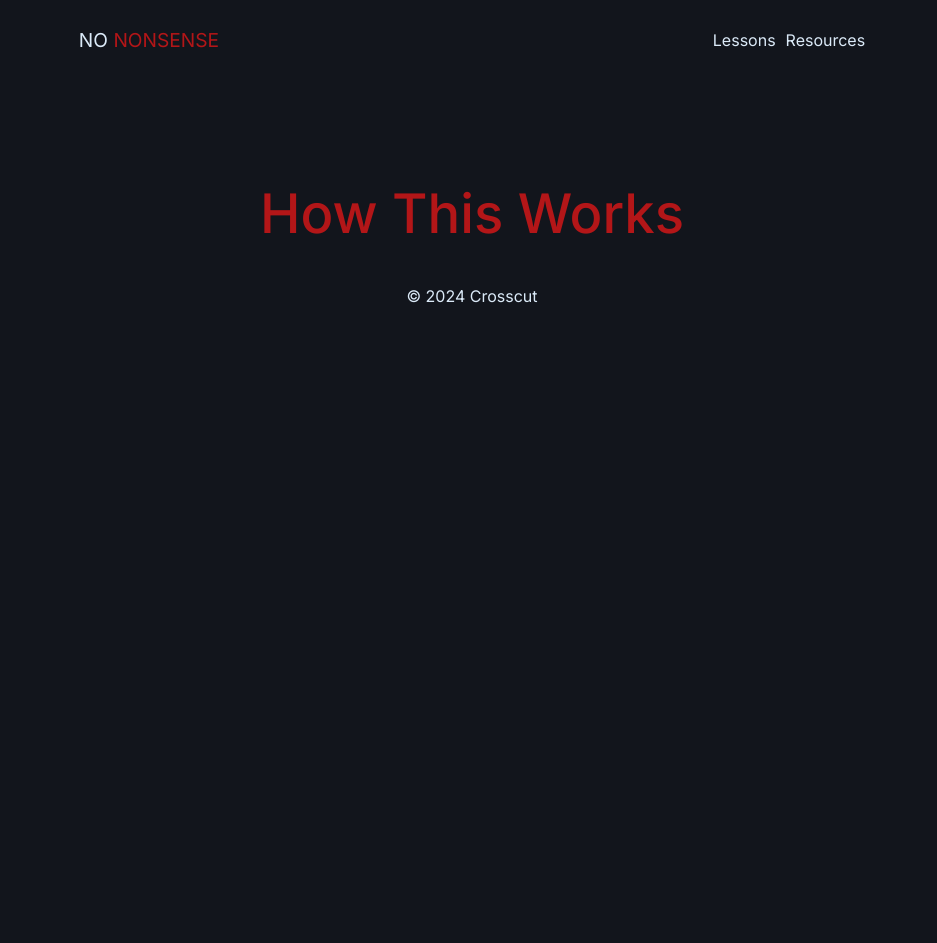
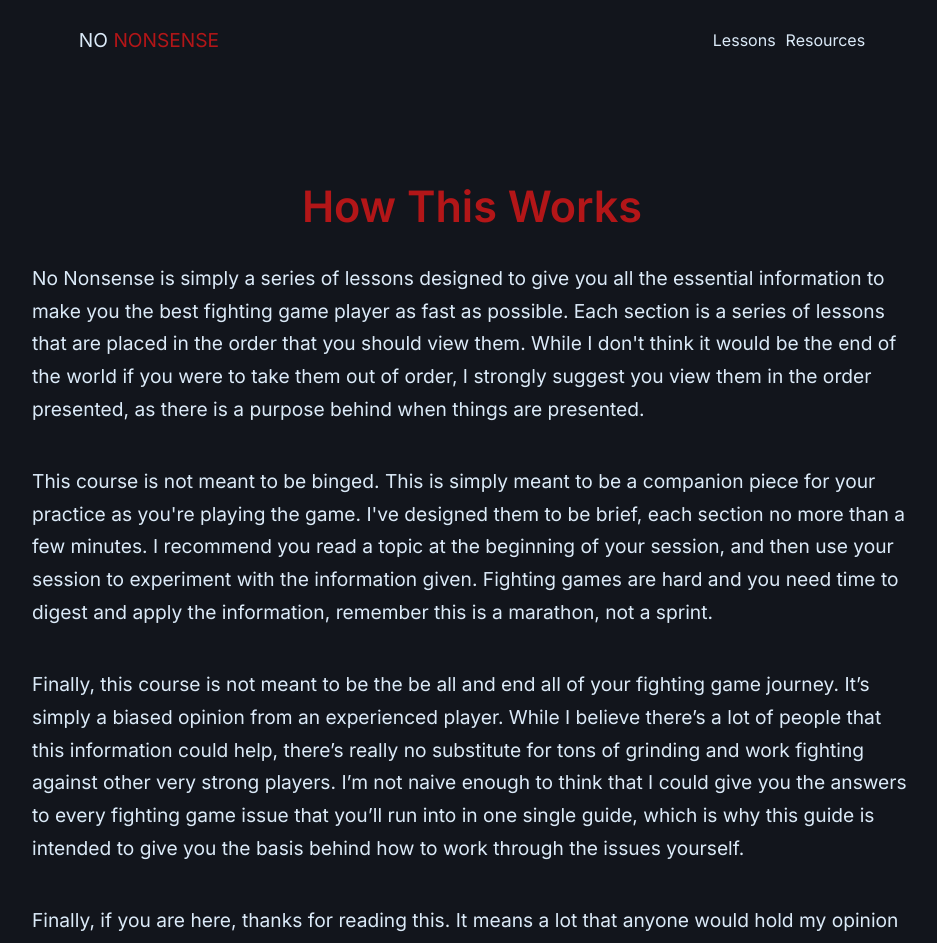
Before and after one commit to CrosscutX/nononsenseSF6, a React (Vite) app: page /lessons/howthisworks in a window 1280 px wide. Shown: the top 943 px of the page, without its empty margins (168-1105 px from the left). Before the commit the page ends 800 px from the top, so only its background shows below. Built offline with nearby package versions, Linux system fonts and the light colour scheme.

Commit message:
How this works/reorganization

```diff
--- a/src/App.jsx
+++ b/src/App.jsx
@@ -2,7 +2,7 @@ import React from "react";
 import Header from "./components/Header";
 import Footer from "./components/Footer";
 import Home from "./components/home/Home";
-import Lessons from "./components/lessons/Lessons";
+import Lessons from "./components/lessons/Dashboard/Lessons";
 import LessonsLayout from "./components/lessons/LessonsLayout";
 import HowThisWorks from "./components/lessons/Introduction/HowThisWorks";
 import Mindset from "./components/lessons/Introduction/Mindset";
--- a/src/components/lessons/Introduction/HowThisWorks.jsx
+++ b/src/components/lessons/Introduction/HowThisWorks.jsx
@@ -3,7 +3,41 @@ import React from "react";
 export default function HowThisWorks() {
   return (
     <>
-      <h1>How This Works</h1>
+      <h2>How This Works</h2>
+      <p>
+        No Nonsense is simply a series of lessons designed to give you all the
+        essential information to make you the best fighting game player as fast
+        as possible. Each section is a series of lessons that are placed in the
+        order that you should view them. While I don't think it would be the end
+        of the world if you were to take them out of order, I strongly suggest
+        you view them in the order presented, as there is a purpose behind when
+        things are presented.
+      </p>
+      <p>
+        This course is not meant to be binged. This is simply meant to be a
+        companion piece for your practice as you're playing the game. I've
+        designed them to be brief, each section no more than a few minutes. I
+        recommend you read a topic at the beginning of your session, and then
+        use your session to experiment with the information given. Fighting
+        games are hard and you need time to digest and apply the information,
+        remember this is a marathon, not a sprint.
+      </p>
+      <p>
+        Finally, this course is not meant to be the be all and end all of your
+        fighting game journey. It’s simply a biased opinion from an experienced
+        player. While I believe there’s a lot of people that this information
+        could help, there’s really no substitute for tons of grinding and work
+        fighting against other very strong players. I’m not naive enough to
+        think that I could give you the answers to every fighting game issue
+        that you’ll run into in one single guide, which is why this guide is
+        intended to give you the basis behind how to work through the issues
+        yourself.
+      </p>
+      <p>
+        Finally, if you are here, thanks for reading this. It means a lot that
+        anyone would hold my opinion in such high regard. Good luck and have
+        fun!
+      </p>
     </>
   );
 }
--- a/src/components/lessons/Introduction/Mindset.jsx
+++ b/src/components/lessons/Introduction/Mindset.jsx
@@ -4,6 +4,12 @@ export default function Mindset() {
   return (
     <>
       <h1>Mindset</h1>
+      <p>
+        This is probably the most important section that I’m going to write. The
+        single most important attribute that you can have as a player is a
+        strong mindset. You can do everything else right, but if this part of
+        the equation is off, you will not reach your full potential.{" "}
+      </p>
     </>
   );
 }
--- a/src/components/lessons/LessonsLayout.jsx
+++ b/src/components/lessons/LessonsLayout.jsx
@@ -1,9 +1,13 @@
 import React from "react";
 import { Outlet } from "react-router-dom";
+import { Link } from "react-router-dom";
 export default function LessonsLayout() {
   return (
     <main className="lessons-page">
       <Outlet />
+      <Link className="link-button" to="/lessons">
+        Back
+      </Link>
     </main>
   );
 }
--- a/src/styles/lessons.css
+++ b/src/styles/lessons.css
@@ -4,21 +4,25 @@
   align-items: center;
   width: 100%;
 }
+/* Takes away the back button from the base lessons class */
+.lessons + .link-button {
+  display: none;
+}
 
 .lessons-content,
-.introduction {
+.introduction,
+.beginner {
   display: flex;
   flex-direction: column;
   align-items: center;
   margin: 0, auto;
-  max-width: 90%;
-  min-width: 50%;
+  width: 100%;
   gap: 30px;
 }
 
 .lesson-container {
-  width: 600px;
-  max-width: 600px;
+  max-width: 800px;
+  width: 90%;
   background-color: #1b222c;
   border-radius: 5px;
   border: 1px solid rgb(66, 66, 66);
@@ -52,3 +56,8 @@
   flex-direction: column;
   align-items: center;
 }
+
+.lessons-page p {
+  max-width: 900px;
+  width: 90%;
+}
--- a/src/styles/style.css
+++ b/src/styles/style.css
@@ -35,6 +35,7 @@ h1 {
 h2 {
   font-size: 2.7rem;
   font-style: normal;
+  font-weight: 600;
   margin-bottom: 30px;
   color: #b31618;
 }
@@ -46,6 +47,10 @@ p {
   margin-bottom: 40px;
   padding-left: 10px;
   padding-right: 10px;
+  text-wrap: wrap;
+  white-space: normal; /* Ensure text wraps */
+  word-wrap: break-word; /* Ensure long words break and wrap */
+  word-break: break-word;
 }
 
 .link-button {
```
Also changed, not shown: src/components/lessons/Dashboard/Advanced.jsx (renamed from src/components/lessons/Advanced.jsx), src/components/lessons/Dashboard/Beginner.jsx (renamed from src/components/lessons/Beginner.jsx), src/components/lessons/Dashboard/Intermediate.jsx (renamed from src/components/lessons/Intermediate.jsx), src/components/lessons/Dashboard/Introduction.jsx (renamed from src/components/lessons/Introduction.jsx), src/components/lessons/Dashboard/Lessons.jsx (renamed from src/components/lessons/Lessons.jsx).
